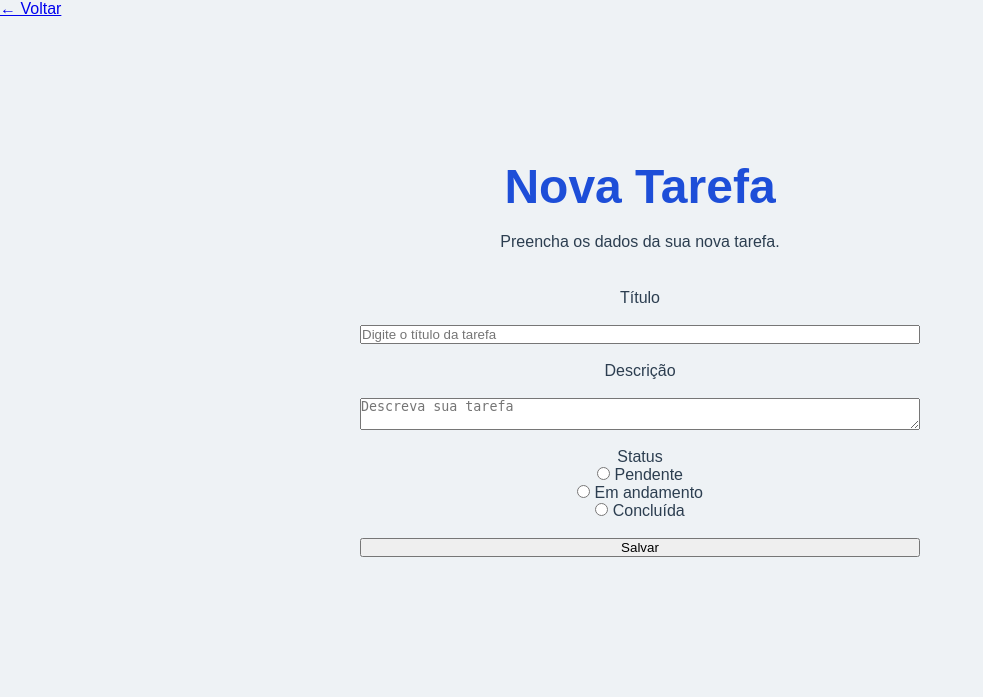
After one commit to agatasantos622/TASKFLOW, a Flask app: page /nova-tarefa in a window 1280 px wide. The commit adds this page. Shown: the top 697 px of the page, without its empty margins (0-983 px from the left). Run offline with Flask 3, Linux system fonts and the light colour scheme.

Commit message:
feat: criar tela de cadastro de tarefas

```diff
--- a/src/app.py
+++ b/src/app.py
@@ -7,6 +7,9 @@ app = Flask(__name__)
 def home():
     return render_template("index.html")
 
+@app.route("/nova-tarefa")
+def nova_tarefa():
+    return render_template("nova_tarefa.html")
 
 if __name__ == "__main__":
     app.run(debug=True)
--- a/src/static/css/style.css
+++ b/src/static/css/style.css
@@ -25,48 +25,34 @@ main {
 
 /* ===== Hero ===== */
 
-.hero {
-    text-align: center;
+.hero h1,
+.form-container h1 {
+    font-size: 3rem;
+    color: #1d4ed8;
+    margin-bottom: 15px;
+}
+
+.hero p,
+.form-container p {
+    font-size: 1rem;
+    line-height: 1.6;
+    margin-bottom: 35px;
+}
+
+/* ===== Formulário ===== */
+
+.form-container {
+    width: 100%;
     max-width: 600px;
     padding: 20px;
+    text-align: center;
 }
 
-/* ===== Botões ===== */
-
-.buttons {
+form {
     display: flex;
     flex-direction: column;
-    gap: 15px;
-    align-items: center;
-}
-
-.buttons button {
-    width: 220px;
-    padding: 14px;
-    font-size: 1rem;
-    font-weight: bold;
-
-    border: none;
-    border-radius: 8px;
-
-    cursor: pointer;
-
-    transition: 0.3s;
-}
-
-.buttons button:first-child {
-    background-color: #2563eb;
-    color: white;
-}
-
-.buttons button:last-child {
-    background-color: white;
-    color: #2563eb;
-    border: 2px solid #2563eb;
-}
-
-.buttons button:hover {
-    transform: translateY(-2px);
+    gap: 18px;
+    margin-top: 30px;
 }
 
 /* ===== Títulos ===== */
--- /dev/null
+++ b/src/templates/nova_tarefa.html
@@ -0,0 +1,83 @@
+<!DOCTYPE html>
+<html lang="pt-BR">
+<head>
+    <meta charset="UTF-8">
+    <title>Nova Tarefa</title>
+    <link rel="stylesheet" href="../static/css/style.css">
+</head>
+<body>
+<a href="/" class="back-link">← Voltar</a>
+    <main>
+
+        <section class="form-container">
+
+        <h1>Nova Tarefa</h1>
+
+        <p>
+            Preencha os dados da sua nova tarefa.
+        </p>
+
+            <form method="POST">
+
+                <label for="titulo">Título</label>
+                <input
+                    type="text"
+                    id="titulo"
+                    name="titulo"
+                    placeholder="Digite o título da tarefa"
+                    required>
+
+                <label for="descricao">Descrição</label>
+                <textarea
+                    id="descricao"
+                    name="descricao"
+                    placeholder="Descreva sua tarefa"
+                    required></textarea>
+
+                <div class="status-group">
+                <label>Status</label>
+
+                    <div>
+                        <input
+                            type="radio"
+                            id="pendente"
+                            name="status"
+                            value="pendente"
+                            required>
+                        <label for="pendente">Pendente</label>
+                    </div>
+
+                    <div>
+                        <input
+                            type="radio"
+                            id="andamento"
+                            name="status"
+                            value="em_andamento"
+                            required>
+                        <label for="andamento">Em andamento</label>
+                    </div>
+
+                    <div>
+                        <input
+                            type="radio"
+                            id="concluida"
+                            name="status"
+                            value="concluida"
+                            required>
+                        <label for="concluida">Concluída</label>
+                    </div>
+
+                </div>
+
+                <button type="submit">
+                    Salvar
+                </button>
+
+            </form>
+
+        </section>
+
+    </main>
+
+</body>
+</html>
```
Also changed, not shown: other parts of src/static/css/style.css (+44 -0 lines), src/templates/index.html (+7 -2 lines).
